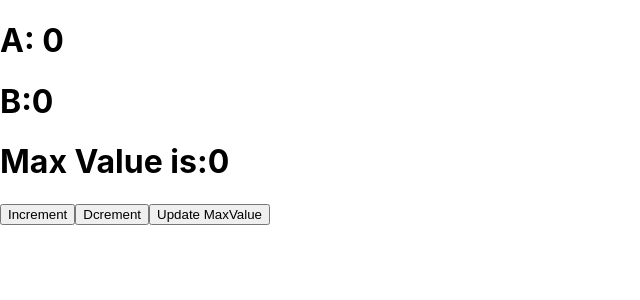
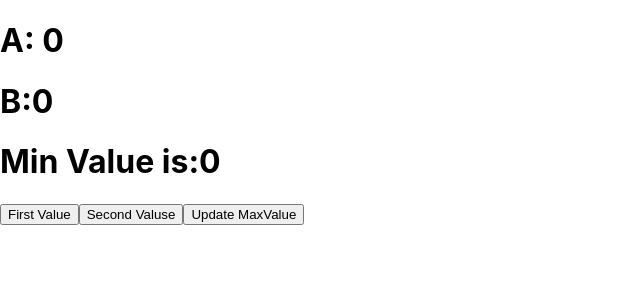
Before and after one commit to anurag-vns/anurag, a React (Create React App) app: page / in a window 1280 px wide. Shown: the top 300 px of the page, without its empty margins (0-640 px from the left). Built offline with nearby package versions, Linux system fonts and the light colour scheme.

Commit message:
find min value using usestate
find smallest value between two number

```diff
--- a/src/Maximum.js
+++ b/src/Maximum.js
@@ -3,25 +3,21 @@ function Maximum() {
 
     const [a, setA] = useState(0);
     const [b, setB] = useState(0);
-    const [max, setMax] = useState((a>b)? a:b);
+    const [min, setMin] = useState((a<b)? a:b);
 
     return (
         <>
             <h1>A: {a}</h1>
             <h1>B:{b}</h1>
-            <h1>Max Value is:{max ? a : b}</h1>
+            <h1>Min Value is:{min ? a : b}</h1>
 
 
 
-            <button onClick={() => setA(a + 1)}>Increment</button>
-            <button onClick={() => setB(b + 1)}>Dcrement</button>
-            <button onClick={() => setMax(a > b)?a:b}>Update MaxValue</button>
+            <button onClick={() => setA(a + 1)}>First Value</button>
+            <button onClick={() => setB(b + 1)}>Second Valuse</button>
 
-
-
-
-        </>
-
-    );
+            <button onClick={() => setMin(a < b)? a:b}>Update MaxValue</button>
+            </>
+  );
 }
 export default Maximum;
```
